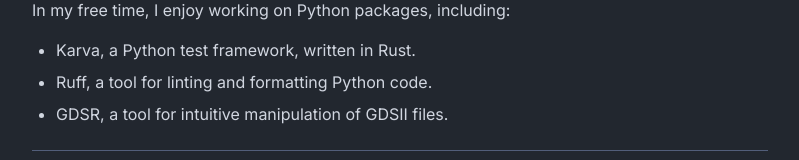
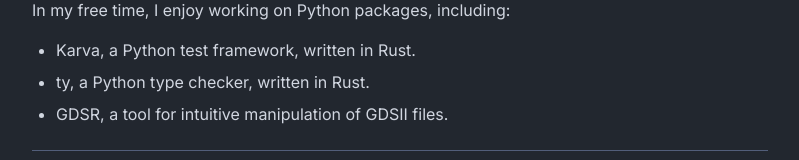
Before and after one commit to MatthewMckee4/MatthewMckee4, a Next.js app: page / in a window 1280 px wide. Shown: the part 314-474 px from the top of the page, without its empty margins (240-1039 px from the left). Built offline with nearby package versions, Linux system fonts and the light colour scheme.

Commit message:
Update ruff mentions

```diff
--- a/src/app/page.tsx
+++ b/src/app/page.tsx
@@ -22,7 +22,7 @@
                     </p>
                     <ul className="list-disc pl-6 space-y-2">
                         <li>Karva, a Python test framework, written in Rust.</li>
-                        <li>Ruff, a tool for linting and formatting Python code.</li>
+                        <li>ty, a Python type checker, written in Rust.</li>
                         <li>GDSR, a tool for intuitive manipulation of GDSII files.</li>
                     </ul>
                 </div>
--- a/src/app/personal-work/page.tsx
+++ b/src/app/personal-work/page.tsx
@@ -44,7 +44,7 @@
                 </p>
                 <ul className="list-disc pl-6 space-y-2 text-muted-foreground">
                     <li>
-                        <ExternalLink href="https://github.com/astral-sh/ruff">Ruff</ExternalLink>{" "}
+                        <ExternalLink href="https://github.com/astral-sh/ty">ty</ExternalLink>{" "}
                         (Contributor)
                     </li>
                     <li>
```
Also changed, not shown: 1 other file (tests, documents, lock files or other folders).
